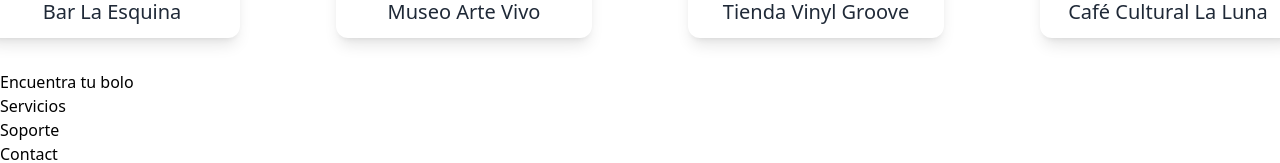
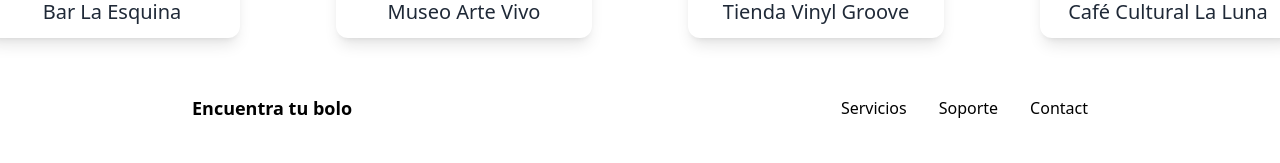
Before and after one commit to maury-l1/React-Etb, a React (Vite) app: page / in a window 1280 px wide. Shown: the part 1170-1333 px from the top of the page. Built offline with nearby package versions, Linux system fonts and the light colour scheme.

Commit message:
ft footer styles

```diff
--- a/src/Footer.jsx
+++ b/src/Footer.jsx
@@ -3,18 +3,22 @@ import React from 'react';
 class Footer extends React.Component {
   render() {
     return (
-      <div className='footer'>
-        <div className='footer-inner'>
-          <div className='footer-logo'>
-            <p>Encuentra tu bolo</p>
-          </div>
-          <ul className='footer-list'>
-            <li>Servicios</li>
-            <li>Soporte</li>
-            <li>Contact</li>
-          </ul>
-        </div>
-      </div>
+     <div className="bg-red footer py-6">
+  <div className="footer-inner max-w-4xl mx-auto flex flex-col md:flex-row items-center justify-between gap-6">
+
+    <div className="footer-logo text-center md:text-left">
+      <p className="text-lg font-semibold">Encuentra tu bolo</p>
+    </div>
+
+    <ul className="footer-list flex flex-col md:flex-row gap-4 md:gap-8 text-center">
+      <li className="cursor-pointer hover:underline">Servicios</li>
+      <li className="cursor-pointer hover:underline">Soporte</li>
+      <li className="cursor-pointer hover:underline">Contact</li>
+    </ul>
+
+  </div>
+</div>
+
     );
   }
 }
```
